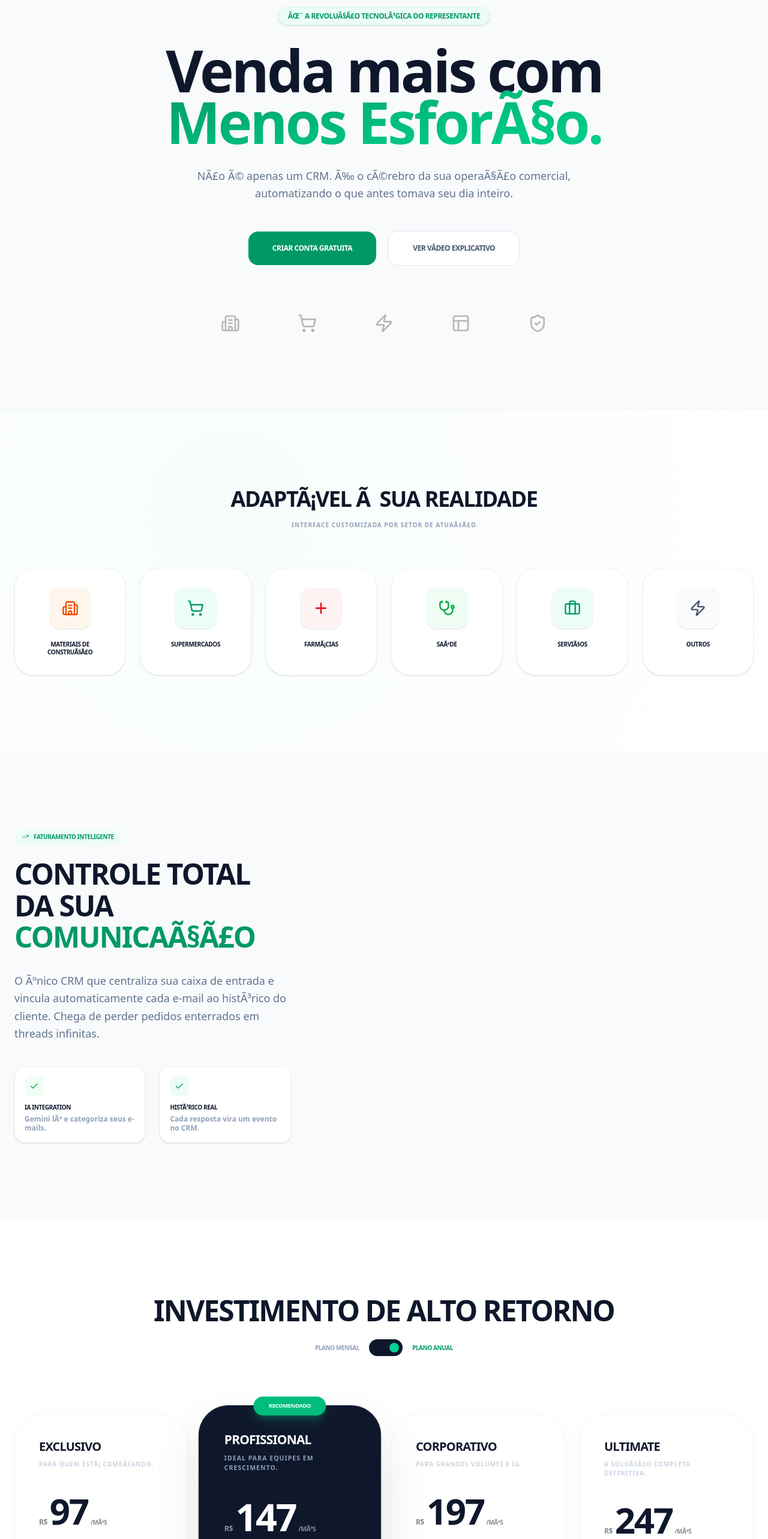
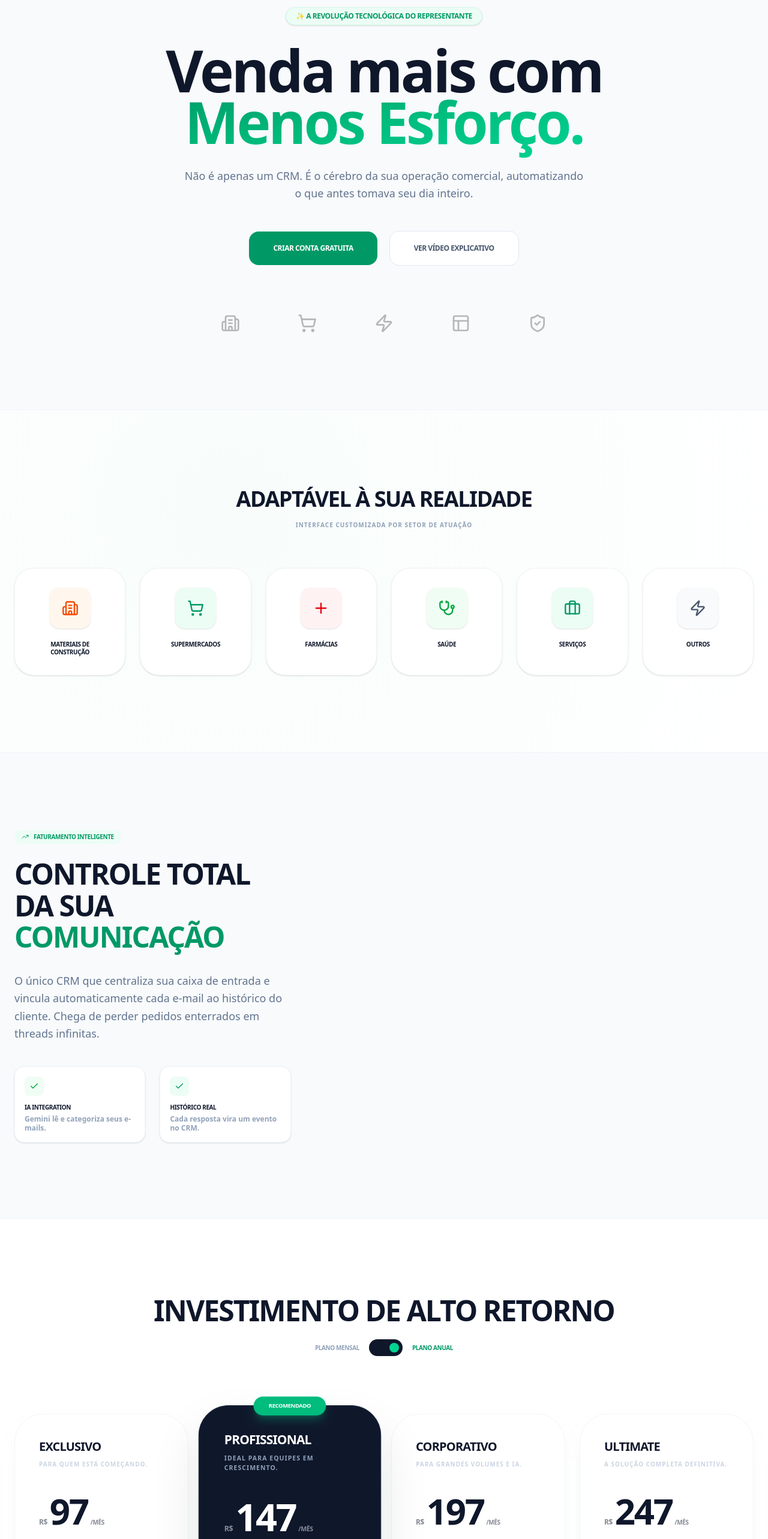
Before and after one commit to PedroBorelaManzi/Represente-Me-, a React (Vite) app: page / in a window 1280 px wide. Shown: the part 180-2746 px from the top of the page at 60% size. Built offline with nearby package versions, Linux system fonts and the light colour scheme; no server answers.

Commit message:
implement OAuth2 authentication, token management

```diff
--- a/src/pages/Dashboard.tsx
+++ b/src/pages/Dashboard.tsx
@@ -353,8 +353,8 @@ export default function Dashboard() {
             </div>
           </div>
 
-          <div className="flex-1 flex flex-col overflow-auto custom-scrollbar relative">
-            <div className="flex flex-1 min-h-[960px] overflow-x-auto custom-scrollbar">
+          <div className="flex-1 flex flex-col overflow-hidden relative">
+            <div className="flex flex-1 min-h-[960px] overflow-auto custom-scrollbar">
               <div className="flex flex-col flex-1 min-w-[500px]">
                 <div className="flex bg-slate-100/30 dark:bg-zinc-950/40 border-b border-slate-300 dark:border-zinc-700/50 sticky top-0 z-30 backdrop-blur-md">
                   <div className="w-12 flex-shrink-0 sticky left-0 bg-slate-100 dark:bg-zinc-950/40 z-40 border-r border-slate-200 dark:border-zinc-800" />
--- a/src/pages/EmailCallback.tsx
+++ b/src/pages/EmailCallback.tsx
@@ -95,7 +95,7 @@ export default function EmailCallback() {
             refresh_token: tokens.refresh_token,
             expires_at: new Date(Date.now() + (tokens.expires_in || 3600) * 1000).toISOString(),
             updated_at: new Date().toISOString(),
-          }, { onConflict: "user_id, provider" });
+          }, { onConflict: "user_id, email_address" });
 
         if (upsertError) throw upsertError;
 
--- a/src/pages/LandingPitch.tsx
+++ b/src/pages/LandingPitch.tsx
@@ -22,11 +22,11 @@ import { Logo } from '../components/Logo';
 import { Link } from "react-router-dom";
 
 const industries = [
-  { name: "Materiais de ConstruÃ§Ã£o", icon: Building2, color: "bg-orange-50 text-orange-600" },
+  { name: "Materiais de Construção", icon: Building2, color: "bg-orange-50 text-orange-600" },
   { name: "Supermercados", icon: ShoppingCart, color: "bg-emerald-50 text-emerald-600" },
-  { name: "FarmÃ¡cias", icon: PlusIcon, color: "bg-red-50 text-red-600" },
-  { name: "SaÃºde", icon: Stethoscope, color: "bg-green-50 text-green-600" },
-  { name: "ServiÃ§os", icon: Briefcase, color: "bg-emerald-50 text-emerald-600" },
+  { name: "Farmácias", icon: PlusIcon, color: "bg-red-50 text-red-600" },
+  { name: "Saúde", icon: Stethoscope, color: "bg-green-50 text-green-600" },
+  { name: "Serviços", icon: Briefcase, color: "bg-emerald-50 text-emerald-600" },
   { name: "Outros", icon: Zap, color: "bg-slate-50 text-slate-600" },
 ];
 
@@ -34,8 +34,8 @@ const plans = [
   {
     name: "Exclusivo",
     price: 97,
-    description: "Para quem estÃ¡ comeÃ§ando.",
-    features: ["1 Empresa", "Mapa BÃ¡sico", "CRM BÃ¡sico", "Suporte Email"],
+    description: "Para quem está começando.",
+    features: ["1 Empresa", "Mapa Básico", "CRM Básico", "Suporte Email"],
     buttonText: "Assinar Agora",
     popular: false,
   },
@@ -43,23 +43,23 @@ const plans = [
     name: "Profissional",
     price: 147,
     description: "Ideal para equipes em crescimento.",
-    features: ["5 Empresas", "Busca CNPJ AutomÃ¡tica", "Dashboard de Faturamento", "Suporte WhatsApp"],
-    buttonText: "Teste GrÃ¡tis",
+    features: ["5 Empresas", "Busca CNPJ Automática", "Dashboard de Faturamento", "Suporte WhatsApp"],
+    buttonText: "Teste Grátis",
     popular: true,
   },
   {
     name: "Corporativo",
     price: 197,
     description: "Para grandes volumes e IA.",
-    features: ["Empresas Ilimitadas", "LanÃ§amento via Gemini (IA)", "Radar Territorial AvanÃ§ado", "AutomaÃ§Ã£o de Pedidos"],
+    features: ["Empresas Ilimitadas", "Lançamento via Gemini (IA)", "Radar Territorial Avançado", "Automação de Pedidos"],
     buttonText: "Falar com Time",
     popular: false,
   },
   {
     name: "Ultimate",
     price: 247,
-    description: "A soluÃ§Ã£o completa definitiva.",
-    features: ["Tudo do Corporativo", "BI & Analytics AvanÃ§ado", "PersonalizaÃ§Ã£o White-label", "Inbox Integrada"],
+    description: "A solução completa definitiva.",
+    features: ["Tudo do Corporativo", "BI & Analytics Avançado", "Personalização White-label", "Inbox Integrada"],
     buttonText: "Assinar VIP",
     popular: false,
   },
@@ -101,7 +101,7 @@ export default function LandingPitch() {
             <a href="#industrias" className="text-[11px] font-black uppercase tracking-widest text-slate-500 hover:text-slate-900 transition-colors">Setores</a>
             <a href="#inbox" className="text-[11px] font-black uppercase tracking-widest text-slate-500 hover:text-slate-900 transition-colors">Tecnologia</a>
             <a href="#planos" className="text-[11px] font-black uppercase tracking-widest text-slate-500 hover:text-slate-900 transition-colors">Planos</a>
-            <a href="#faq" className="text-[11px] font-black uppercase tracking-widest text-slate-500 hover:text-slate-900 transition-colors">DÃºvidas</a>
+            <a href="#faq" className="text-[11px] font-black uppercase tracking-widest text-slate-500 hover:text-slate-900 transition-colors">Dúvidas</a>
           </div>
 
           <div className="flex items-center gap-4">
@@ -121,20 +121,20 @@ export default function LandingPitch() {
             transition={{ duration: 0.8 }}
           >
             <span className="px-4 py-1.5 rounded-full bg-emerald-50 text-emerald-600 text-xs font-black uppercase tracking-widest border border-emerald-100 mb-8 inline-block shadow-sm">
-              âœ¨ A revoluÃ§Ã£o tecnolÃ³gica do representante
+              ✨ A revolução tecnológica do representante
             </span>
             <h1 className="text-5xl md:text-8xl font-black tracking-tight text-slate-900 mb-8 leading-[0.9] text-balance">
-              Venda mais com <span className="text-transparent bg-clip-text bg-gradient-to-br from-emerald-600 via-emerald-500 to-emerald-400">Menos EsforÃ§o.</span>
+              Venda mais com <span className="text-transparent bg-clip-text bg-gradient-to-br from-emerald-600 via-emerald-500 to-emerald-400">Menos Esforço.</span>
             </h1>
             <p className="text-lg text-slate-500 font-medium leading-relaxed max-w-2xl mx-auto mb-12">
-              NÃ£o Ã© apenas um CRM. Ã‰ o cÃ©rebro da sua operaÃ§Ã£o comercial, automatizando o que antes tomava seu dia inteiro.
+              Não é apenas um CRM. É o cérebro da sua operação comercial, automatizando o que antes tomava seu dia inteiro.
             </p>
             <div className="flex flex-col sm:flex-row items-center justify-center gap-5">
               <a href="#planos" className="w-full sm:w-auto px-10 py-5 rounded-2xl bg-emerald-600 text-white font-black text-xs uppercase tracking-widest hover:bg-emerald-700 transition-all  hover:-translate-y-1 flex items-center justify-center">
                 Criar conta gratuita
               </a>
               <button className="w-full sm:w-auto px-10 py-5 rounded-2xl bg-white border border-slate-200 text-slate-600 font-black text-xs uppercase tracking-widest hover:border-slate-300 transition-all">
-                Ver VÃ­deo Explicativo
+                Ver Vídeo Explicativo
               </button>
             </div>
           </motion.div>
@@ -155,8 +155,8 @@ export default function LandingPitch() {
         <div className="absolute top-0 left-0 w-full h-full bg-[radial-gradient(circle_at_30%_30%,rgba(16,185,129,0.03),transparent)] pointer-events-none" />
         <div className="max-w-7xl mx-auto px-6 relative">
           <div className="text-center mb-16">
-            <h2 className="text-4xl font-black text-slate-900 uppercase tracking-tighter mb-4">AdaptÃ¡vel Ã  sua realidade</h2>
-            <p className="text-slate-400 font-bold uppercase text-[10px] tracking-widest">Interface customizada por setor de atuaÃ§Ã£o</p>
+            <h2 className="text-4xl font-black text-slate-900 uppercase tracking-tighter mb-4">Adaptável à sua realidade</h2>
+            <p className="text-slate-400 font-bold uppercase text-[10px] tracking-widest">Interface customizada por setor de atuação</p>
           </div>
           <div className="grid grid-cols-2 md:grid-cols-3 lg:grid-cols-6 gap-6">
             {industries.map((item, idx) => (
@@ -190,10 +190,10 @@ export default function LandingPitch() {
                 <TrendingUp className="w-3 h-3" /> Faturamento Inteligente
               </div>
               <h2 className="text-5xl font-black text-slate-900 uppercase tracking-tighter mb-8 leading-[1.1]">
-                Controle total da sua <span className="text-emerald-600">ComunicaÃ§Ã£o</span>
+                Controle total da sua <span className="text-emerald-600">Comunicação</span>
               </h2>
               <p className="text-lg text-slate-500 font-medium leading-relaxed mb-10">
-                O Ãºnico CRM que centraliza sua caixa de entrada e vincula automaticamente cada e-mail ao histÃ³rico do cliente. Chega de perder pedidos enterrados em threads infinitas.
+                O único CRM que centraliza sua caixa de entrada e vincula automaticamente cada e-mail ao histórico do cliente. Chega de perder pedidos enterrados em threads infinitas.
               </p>
               <div className="grid grid-cols-1 sm:grid-cols-2 gap-6 text-left max-w-lg mx-auto lg:mx-0">
                  <div className="p-4 rounded-2xl bg-white border border-slate-100 shadow-sm">
@@ -201,13 +201,13 @@ export default function LandingPitch() {
                        <Check className="w-4 h-4" />
                     </div>
                     <p className="text-[10px] font-black uppercase tracking-tight text-slate-900 mb-1">IA Integration</p>
-                    <p className="text-xs text-slate-400 font-bold leading-tight">Gemini lÃª e categoriza seus e-mails.</p>
+                    <p className="text-xs text-slate-400 font-bold leading-tight">Gemini lê e categoriza seus e-mails.</p>
                  </div>
                  <div className="p-4 rounded-2xl bg-white border border-slate-100 shadow-sm">
                     <div className="w-8 h-8 rounded-lg bg-emerald-50 text-emerald-600 flex items-center justify-center mb-3">
                        <Check className="w-4 h-4" />
                     </div>
-                    <p className="text-[10px] font-black uppercase tracking-tight text-slate-900 mb-1">HistÃ³rico Real</p>
+                    <p className="text-[10px] font-black uppercase tracking-tight text-slate-900 mb-1">Histórico Real</p>
                     <p className="text-xs text-slate-400 font-bold leading-tight">Cada resposta vira um evento no CRM.</p>
                  </div>
               </div>
@@ -272,7 +272,7 @@ export default function LandingPitch() {
                 <div className="flex items-baseline gap-1 mb-10">
                   <span className="text-xs font-black opacity-50">R$</span>
                   <span className="text-6xl font-black tracking-tighter">{calculatePrice(plan.price)}</span>
-                  <span className={`text-[10px] font-black uppercase tracking-widest opacity-50`}>/mÃªs</span>
+                  <span className={`text-[10px] font-black uppercase tracking-widest opacity-50`}>/mês</span>
                 </div>
                 <div className="space-y-5 mb-12 flex-1">
                   {plan.features.map((feat, fidx) => (
@@ -305,9 +305,9 @@ export default function LandingPitch() {
           </div>
           <div className="space-y-4">
             {[
-               { q: "O Gemini (IA) requer configuraÃ§Ã£o?", a: "NÃ£o, jÃ¡ vem integrado com o modelo Pro 1.5 para anÃ¡lise de pedidos." },
-               { q: "Posso importar minha lista atual?", a: "Sim, aceitamos planilhas Excel e CSV com busca automÃ¡tica de CNPJ." },
-               { q: "Como funciona o Radar Territorial?", a: "Ele mapeia seus clientes e identifica Ã¡reas de baixa atividade automaticamente." }
+               { q: "O Gemini (IA) requer configuração?", a: "Não, já vem integrado com o modelo Pro 1.5 para análise de pedidos." },
+               { q: "Posso importar minha lista atual?", a: "Sim, aceitamos planilhas Excel e CSV com busca automática de CNPJ." },
+               { q: "Como funciona o Radar Territorial?", a: "Ele mapeia seus clientes e identifica áreas de baixa atividade automaticamente." }
             ].map((faq, fidx) => (
               <div key={fidx} className="p-8 rounded-3xl bg-white border border-slate-100 shadow-sm hover:border-emerald-100 transition-all">
                 <h4 className="text-sm font-black text-slate-900 uppercase tracking-tight mb-3 flex items-center gap-3">
@@ -330,10 +330,10 @@ export default function LandingPitch() {
               Pronto para ser um <br /> <span className="text-emerald-400 text-5xl md:text-8xl">SUPER REPRESENTANTE?</span>
             </h2>
             <p className="text-slate-400 font-medium text-lg max-w-xl mx-auto mb-12">
-              Junte-se a mais de 2.000 que jÃ¡ alavancaram mais de 150% de suas vendas com a Represente-se
+              Junte-se a mais de 2.000 que já alavancaram mais de 150% de suas vendas com a Represente-se
             </p>
             <a href="#planos" className="px-12 py-6 rounded-2xl bg-emerald-500 text-white font-black text-xs uppercase tracking-widest hover:bg-emerald-400 transition-all shadow-2xl shadow-emerald-500/20 inline-block">
-              ComeÃ§ar agora mesmo
+              Começar agora mesmo
             </a>
           </motion.div>
         </div>
@@ -344,7 +344,7 @@ export default function LandingPitch() {
         <div className="max-w-7xl mx-auto px-6 flex flex-col md:flex-row items-center justify-between gap-8">
           <Logo className="opacity-50 h-8 md:h-10" showText={true} />
           <p className="text-[10px] font-bold text-slate-400 uppercase tracking-widest text-center">
-            Â© 2026 Represente-se â€” Tecnologia para RepresentaÃ§Ãµes Comerciais
+            Â© 2026 Represente-se â€” Tecnologia para Representações Comerciais
           </p>
           <div className="flex gap-8">
             <Link to="/privacy" className="text-[10px] font-black text-slate-400 uppercase tracking-widest hover:text-slate-900 transition-colors">Privacidade</Link>
```
Also changed, not shown: src/lib/emailSync.ts (+22 -11 lines), src/pages/EmailClient.tsx (+11 -5 lines).
